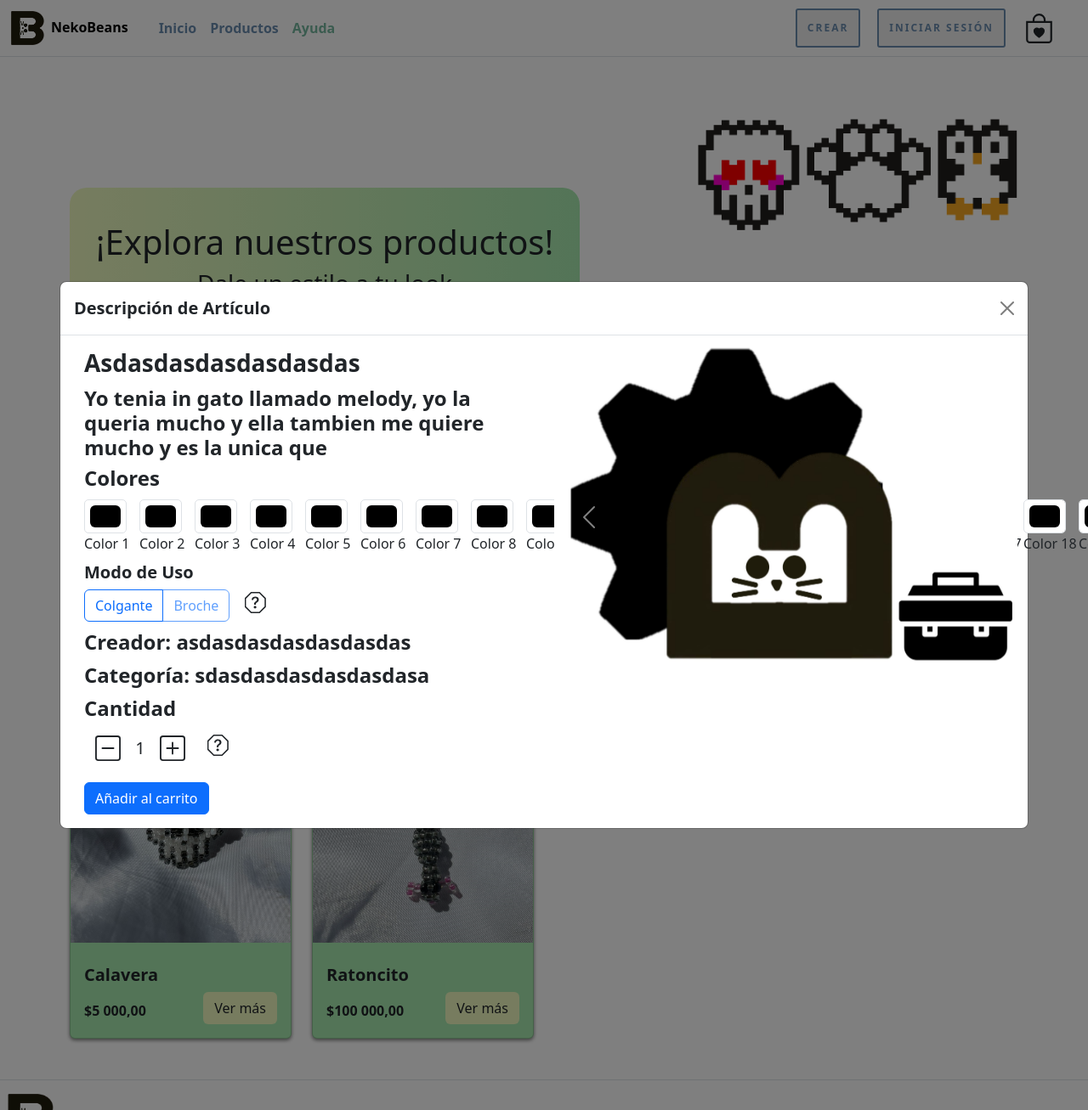
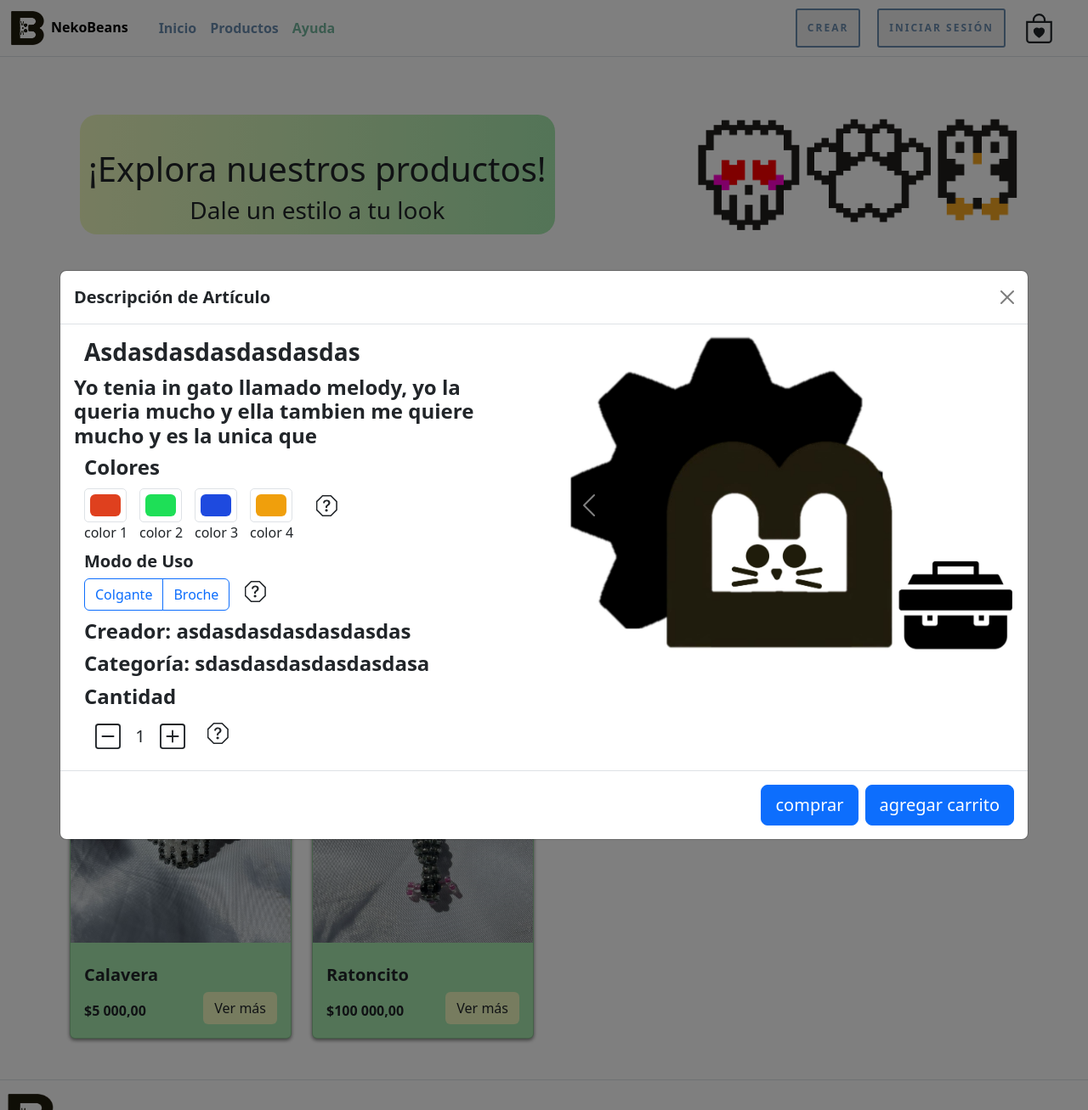
Before and after one commit to deralexsander/web_nekobeans, a Django app: page /productos/ in a window 1280 px wide, after a click on "Ver más". Shown: the whole page at 85% size. Run offline with Django 5.2, Linux system fonts and the light colour scheme; data comes from the database, SQL or seed files in the repository; both versions use the stored data as it was after the commit.

Commit message:
arreglo de bugs

```diff
--- a/nekoBeansWeb/models.py
+++ b/nekoBeansWeb/models.py
@@ -65,13 +65,16 @@ class ModoUso(models.Model):
 
 class Producto(models.Model):
     titulo = models.CharField(max_length=20)
-    descripcion = models.CharField(max_length=20)
+    descripcion = models.CharField(max_length=100)
     precio = models.DecimalField(max_digits=10, decimal_places=2)
     id_ModoUso = models.ForeignKey(ModoUso, on_delete=models.CASCADE, db_column='idModoUso')
-    colores = models.CharField(max_length=20)
+    colores = models.CharField(max_length=200)  # Aumenta la longitud del campo para acomodar múltiples colores
     creador = models.CharField(max_length=20)
     categoria = models.CharField(max_length=20)
     imagen = models.ImageField(upload_to="productos", null=True)
 
     def __str__(self):
         return self.titulo
+
+    def obtener_colores(self):
+        return self.colores.split(',')  # Devuelve una lista de colores separados por comas
--- a/nekoBeansWeb/static/nekoBeansWeb/css/stiloPag.css
+++ b/nekoBeansWeb/static/nekoBeansWeb/css/stiloPag.css
@@ -189,7 +189,7 @@
 }
 
 
-/*Estilo de imágenes de relleno en vistas */
+
 .contenedor-imagen {
   position: fixed;
   bottom: 20px;
@@ -198,8 +198,8 @@
 }
 
 .imagen {
-  max-width: auto;
-  height: auto;
+  width: 100%;
+  height: 100%;
 }
 
 .imagen-modal {
--- a/nekoBeansWeb/templates/nekoBeansWeb/productos.html
+++ b/nekoBeansWeb/templates/nekoBeansWeb/productos.html
@@ -10,9 +10,9 @@
   <div class="container-fluid ">
     <div class="row">
 
-      <div class="col-md-7 col-sm-12 d-flex espacio-titulo-inicio-centro">
+      <div class="col-md-7 col-sm-12 d-flex justify-content-center espacio-titulo-inicio-centro">
         <div
-          style="width: 100vw; height: 60vw; max-width: 600px; max-height: 200px; background-image: linear-gradient(to right, #EEF9BF, #A7E9AF); border-radius: 20px; position: absolute; z-index: -1; top: 20%; left: 50%; transform: translate(-93%, -20%); display: flex; justify-content: center;">
+          style=" background-image: linear-gradient(to right, #EEF9BF, #A7E9AF); border-radius: 20px; transform: translate(0%, 0%); display: flex; justify-content: center;">
           <div class="espacio-titulos-centro fw-bold">
             <h1>¡Explora nuestros productos!</h1>
             <h3 class="textoaparece ">Dale un estilo a tu look</h3>
@@ -39,7 +39,7 @@
         <!-- Tarjeta del producto -->
         <div class="col-xl-3 col-lg-4 col-md-6 mb-4 d-flex justify-content-center">
           <div class="card" style="background-color: #A7E9AF;">
-            <img src="{{ p.imagen.url }}" class="card-img-top" alt="foto_producto"> <!-- Asegúrate de usar p.imagen.url -->
+            <img src="{{ p.imagen.url }}" class="imagen" alt="foto_producto">
             <div class="card-body">
               <h5 class="card-title espacio-textos">{{ p.titulo | capfirst }}</h5>
               <button style="background-color: #EEF9BF;" class="btn btn-md float-end col"
@@ -62,16 +62,22 @@
                   <div class="col-lg-6 col-md-12">
                     <div class="modal-body justify-content-center">
                       <h3 class="card-title fw-bold">{{ p.titulo | capfirst }}</h3>
-                      <h4 class="espacio-textos">{{ p.descripcion | capfirst }}</h4>
+                      <div class="justify-content">
+                        <div class="row">
+                          <h4 class="espacio-textos">{{ p.descripcion | capfirst }}</h4>
+                        </div>
+
+                      </div>
+
                       <h4 class="card-title fw-bold">Colores</h4>
                       <div class="colores">
-                        {% for color in p.colores %}
+                        {% for color in p.obtener_colores %}
                         <div>
-                          <input type="color" class="form-control form-control-color color" value="{{ color }}"
-                            title="Elija su color">
-                          <span class="color-numero">Color {{ forloop.counter }}</span>
+                          <input type="color" class="form-control form-control-color color" value="{{ color }}" title="Elija su color">
+                          <span class="color-numero">color {{ forloop.counter }}</span> <!-- Usa forloop.counter para mostrar el número de color -->
                         </div>
                         {% endfor %}
+
 
                         <span class="d-inline-block" tabindex="0" data-bs-toggle="popover" data-bs-trigger="hover focus"
                           data-bs-content="Presione uno de los colores para poder cambiarlo al color deseado.">
@@ -87,13 +93,16 @@
                         </span>
                       </div>
                       <h5 class="card-title espacio-textos">Modo de Uso</h5>
+
                       <div class="btn-group mt-2" role="group" aria-label="Basic radio toggle button group">
-                        <input type="radio" class="btn-check" name="btnradioAlien" id="btnradio1" autocomplete="off" checked>
-                        <label class="btn btn-outline-primary" for="btnradio1">Colgante</label>
+                        <input type="radio" class="btn-check" name="btnradioModoUso" id="btnradioColgante" autocomplete="off" {% if p.id_ModoUso == 'colgante' %} checked {% endif %} {% if p.id_ModoUso == 'broche' %} disabled {% endif %}>
+                        <label class="btn btn-outline-primary" for="btnradioColgante">Colgante</label>
 
-                        <input type="radio" class="btn-check" name="btnradioAline" id="btnradio2" autocomplete="off" disabled>
-                        <label class="btn btn-outline-primary" for="btnradio2">Broche</label>
-                      </div>
+                        <input type="radio" class="btn-check" name="btnradioModoUso" id="btnradioBroche" autocomplete="off" {% if p.id_ModoUso == 'broche' %} checked {% endif %} {% if p.id_ModoUso == 'colgante' %} disabled {% endif %}>
+                        <label class="btn btn-outline-primary" for="btnradioBroche">Broche</label>
+                    </div>
+
+
                       <span class="d-inline-block" tabindex="0" data-bs-toggle="popover" data-bs-trigger="hover focus"
                         data-bs-content="Este producto solo puede ser usado como {{ p.modo_uso }}." data-bs-dismiss="hola">
                         <button type="button" class="btn">
@@ -139,7 +148,6 @@
                             </svg></button>
                         </span>
                       </div>
-                      <button class="btn btn-primary mt-3" onclick="addToCart('{{ p.id }}')">Añadir al carrito</button>
                     </div>
                   </div>
                   <div class="col-lg-6 col-md-12">
@@ -181,6 +189,10 @@
                   </div>
                 </div>
               </div>
+              <div class="modal-footer">
+                <button type="button" class="btn btn-primary btn-lg" data-bs-dismiss="modal">comprar</button>
+                <button type="button" class="btn btn-primary btn-lg">agregar carrito</button>
+              </div>
             </div>
           </div>
         </div>
```
Also changed, not shown: db.sqlite3, media/productos/trabajando_para_usted.jpg (added), nekoBeansWeb/migrations/0003_alter_producto_colores_alter_producto_descripcion.py (added).
